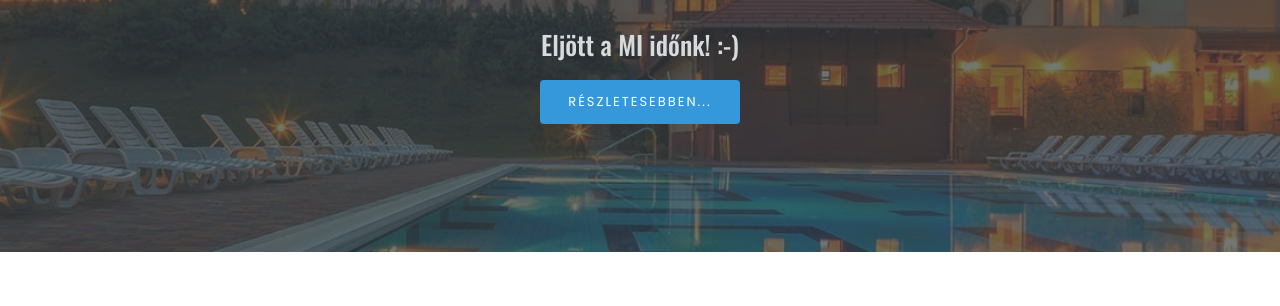
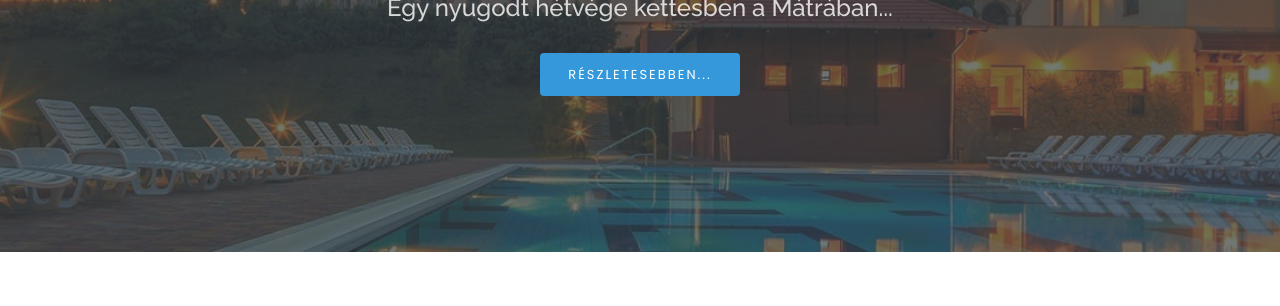
Before and after one commit to rekalaca/Romih-t-ge, a plain HTML site: page index.html in a window 1280 px wide. Shown: the part 298-604 px from the top of the page. Drawn offline with nearby package versions, Linux system fonts and the light colour scheme.

Commit message:
torolve a számláló

```diff
--- a/index.html
+++ b/index.html
@@ -78,7 +78,6 @@
     <div class="container text-center text-md-left" data-aos="fade-up">
       <h1>Romantikus Hétvége</h1>
       <h2>Egy nyugodt hétvége kettesben a Mátrában...</h2>
-      <p id="demo" class="szamlalo"></p>
       <a href="#about" class="btn-get-started scrollto">Részletesebben...</a>
     </div>
   </section><!-- End Hero -->
```
Also changed, not shown: 1 other file.
